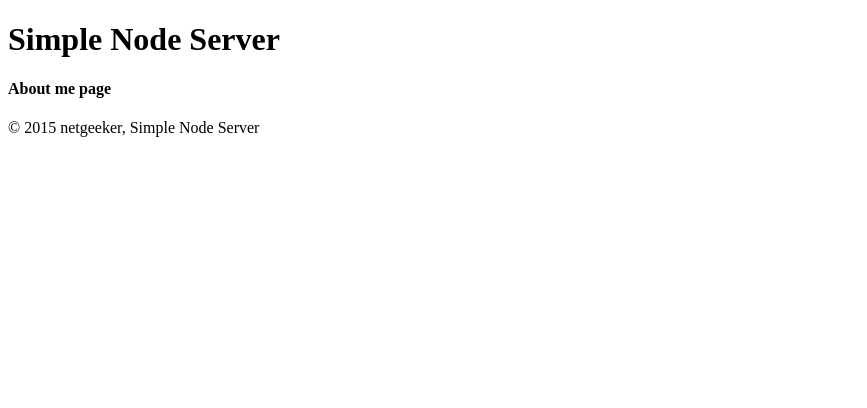
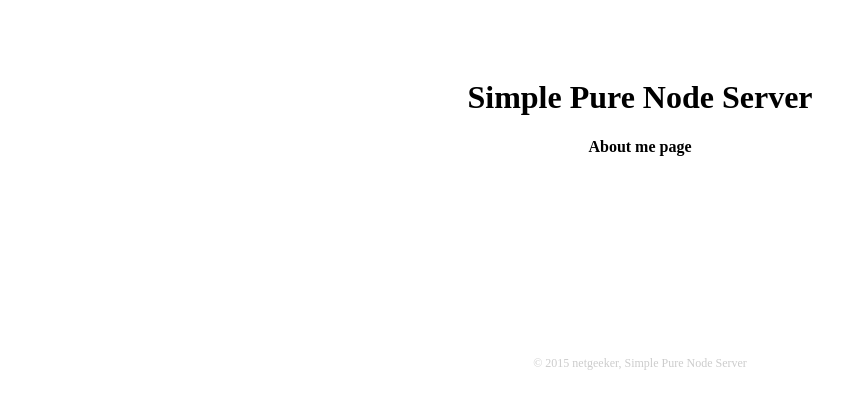
Before and after one commit to netgeeker/pure-node-server, a website: page public/views/aboutme.html in a window 1280 px wide. Shown: the whole page, without its empty margins (0-867 px from the left). Drawn offline with Linux system fonts and the light colour scheme; files that its build step writes are made by us from their sources.

Commit message:
Modified title and css reference

```diff
--- a/public/views/aboutme.html
+++ b/public/views/aboutme.html
@@ -2,15 +2,15 @@
 <!doctype html>
 <html>
     <head>
-        <title>Simple Node Server</title>
-        <link type="text/css" href="../css/styles.css" />
+        <title>Pure Node Server</title>
+        <link rel="stylesheet" type="text/css" href="public/css/styles.css" />
     </head>
     <body>
         <div id="wrapper">
-            <h1>Simple Node Server</h1>
+            <h1>Simple Pure Node Server</h1>
             <h4>About me page</h4>
             <div id="footer">
-                &copy 2015 netgeeker, Simple Node Server
+                &copy 2015 netgeeker, Simple Pure Node Server
             </div>
         </div>
 
```
Also changed, not shown: public/views/index.html (+3 -3 lines).
